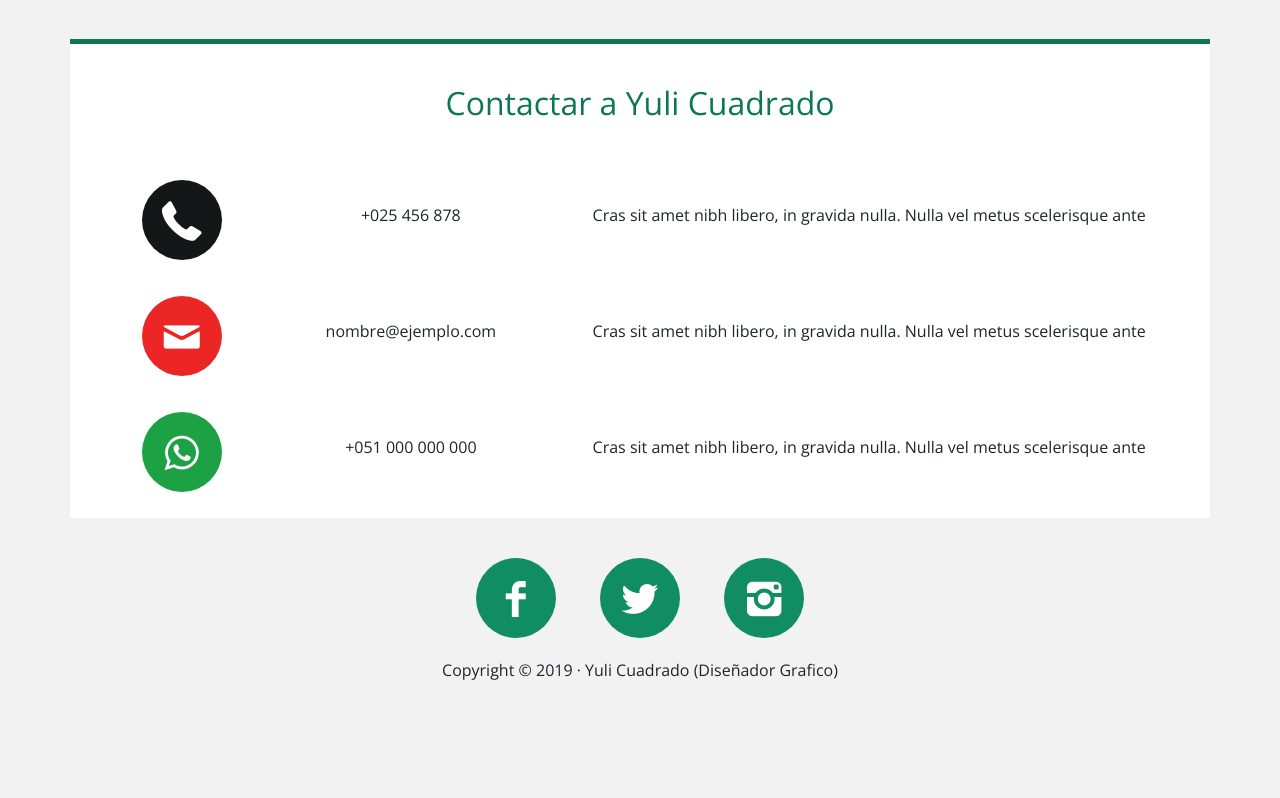
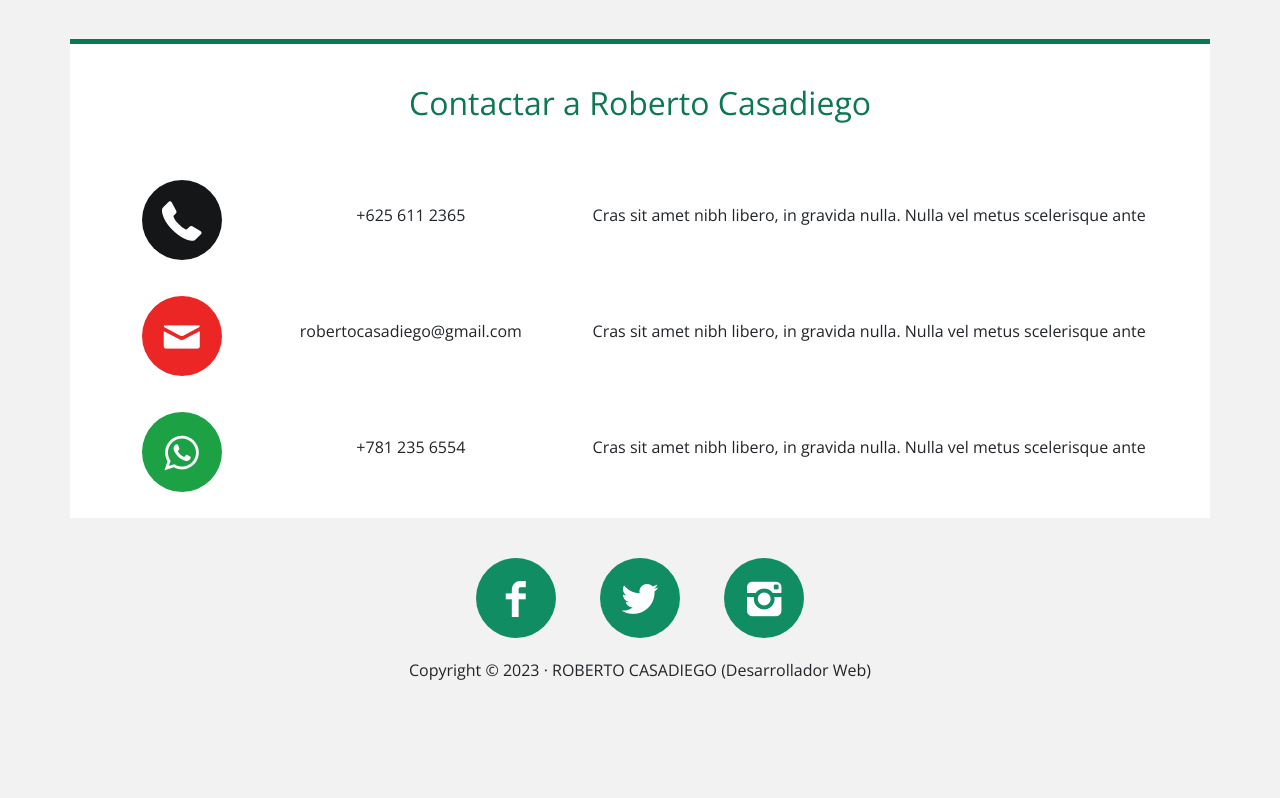
Before and after one commit to yuandrek/WebPersonal-Python_Django, a Django app: page /contact/ in a window 1280 px wide. Shown: the part 966-1764 px from the top of the page. Run offline with Django 4.2, Linux system fonts and the light colour scheme; some libraries are stand-ins or nearby versions.

Commit message:
base.html-contact.html actualizados

```diff
--- a/core/templates/base.html
+++ b/core/templates/base.html
@@ -9,7 +9,6 @@
 	<meta name="viewport" content="width=device-width, initial-scale=1.0">
 	<title>{% block title %} {% endblock %}</title>
 
-
 	<link rel="stylesheet" href="{% static 'css/bootstrap.min.css' %}">
 	<link href="https://fonts.googleapis.com/css?family=Open+Sans:300,400,600,700,800&display=swap" rel="stylesheet">
 	<link rel="stylesheet" href="{% static 'css/fontello.css' %}">
@@ -20,16 +19,16 @@
 <body>
 	<header>
 		<div class="container">
-			<!-- Logo Nombre y Menu -->
+			<!-- Logo Nombre y Menú -->
 			<div class="nav row rounded-top align-items-stretch justify-content-between">
 				<!-- Nombre de usuario -->
 				<div
 					class="col-md-12 col-lg logo d-flex align-items-center justify-content-center justify-content-lg-start">
-					<a class="nombre" href="{% url 'index' %}">YULI CUADRADO</a>
+					<a class="nombre" href="{% url 'index' %}">ROBERTO CASADIEGO</a>
 					<samp class="icono icon-dot"></samp>
-					<p>Diseño Grafico</p>
+					<p>Desarrollador Web</p>
 				</div>
-				<!-- Menu de navegación -->
+				<!-- Menú de navegación -->
 				<nav class="col-md-12 col-lg-auto menu d-flex align-items-stretch flex-wrap flex-sm-nowrap">
 					<a href="{% url 'index' %}" class="c-1 d-flex align-items-center">
 						<div class="d-flex flex-column text-center">
@@ -39,7 +38,7 @@
 					</a>
 					<a href="{% url 'about' %}" class="c-2 d-flex align-items-center">
 						<div class="d-flex flex-column text-center">
-							<span>Acerca de</span>
+							<span>Sobre mi</span>
 							<i class="icono icon-user"></i>
 						</div>
 					</a>
@@ -72,11 +71,10 @@
 				</div>
 				<div class="col-12 text-center copyright">
 					<samp>
-						<p>Copyright &copy; 2019 · Yuli Cuadrado (Diseñador Grafico) </p>
+						<p>Copyright &copy; 2023 · ROBERTO CASADIEGO (Desarrollador Web) </p>
 					</samp>
 				</div>
 			</div>
-
 		</div>
 	</footer>
 
@@ -85,5 +83,4 @@
 	<script src="{% static 'js/bootstrap.min.js' %}"></script>
 	<script src="{% static 'js/scripts.js' %}"></script>
 </body>
-
 </html>
--- a/core/templates/contact.html
+++ b/core/templates/contact.html
@@ -7,12 +7,11 @@
 {% block title %} Contact {% endblock %}
 
 
-
 {% block slider %}
 <!--imagen de Cabecera -->
 <div class="row slider">
     <div class="col">
-        <img src="{% static 'img/contact-img.jpg' %}" class="w-100" alt="Responsive image">
+        <img src="{% static 'img/contact.jpg' %}" class="w-100" alt="Responsive image">
     </div>
 </div>
 {% endblock %}
@@ -22,17 +21,16 @@
 {% block main %}
 <!--Contenido-->
 <main>
-    <!--Acerca de - contenido -->
     <div class="container">
         <div class="row contenedor">
             <div class="col">
-                <h2 class="titulo">Contactar a Yuli Cuadrado</h2>
+                <h2 class="titulo">Contactar a Roberto Casadiego</h2>
                 <div class="row contacto justify-content-center align-items-center">
                     <div class="col-12 col-lg-2 col-md-2">
                         <a href="#" class="icono icon-phone phone"></a>
                     </div>
                     <div class="col-12 col-lg-3 col-md-3">
-                        <p class="text-center">+025 456 878</p>
+                        <p class="text-center">+625 611 2365</p>
                     </div>
                     <div class="col-12 col-lg-7 col-md-7">
                         <p>Cras sit amet nibh libero, in gravida nulla. Nulla vel metus scelerisque ante </p>
@@ -44,7 +42,7 @@
                         <a href="#" class="icono icon-mail mail"></a>
                     </div>
                     <div class="col-12 col-lg-3 col-md-3">
-                        <p class="text-center">nombre@ejemplo.com</p>
+                        <p class="text-center">robertocasadiego@gmail.com</p>
                     </div>
                     <div class="col-12 col-lg-7 col-md-7">
                         <p>Cras sit amet nibh libero, in gravida nulla. Nulla vel metus scelerisque ante </p>
@@ -56,7 +54,7 @@
                         <a href="#" class="icono icon-whatsapp whatsapp"></a>
                     </div>
                     <div class="col-12 col-lg-3 col-md-3">
-                        <p class="text-center">+051 000 000 000
+                        <p class="text-center">+781 235 6554
                         </p>
                     </div>
                     <div class="col-12 col-lg-7 col-md-7">
```
